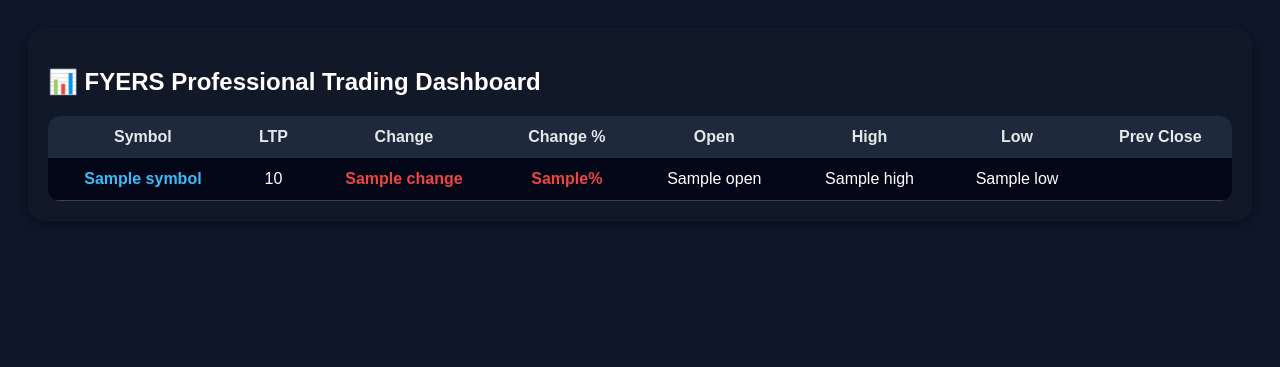
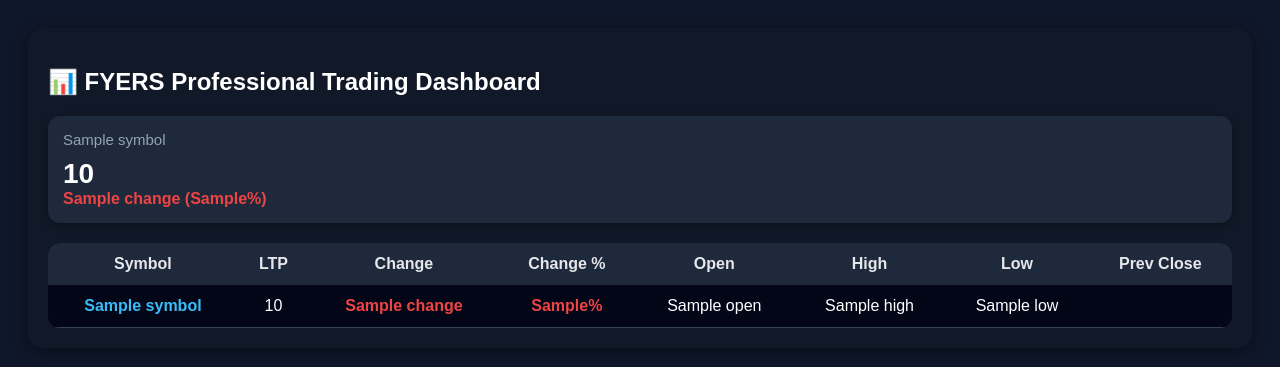
Before and after one commit to vkm10077/paradox, a Flask app: template templates/dashboard.html in a window 1280 px wide. Shown: the top 367 px of the page. Run offline with Flask 3, Linux system fonts and the light colour scheme; the template is opened without the code that fills it: most values are stand-ins (such as "Sample title", 1, 10 or a date in 2020).

Commit message:
Update dashboard.html

```diff
--- a/templates/dashboard.html
+++ b/templates/dashboard.html
@@ -63,6 +63,36 @@
 
 <div class="card">
     <h2>📊 FYERS Professional Trading Dashboard</h2>
+    <div style="display:flex;flex-wrap:wrap;gap:15px;margin:20px 0;">
+
+    {% for r in rows[:6] %}
+
+    <div style="
+        background:#1e293b;
+        border-radius:12px;
+        padding:15px;
+        min-width:180px;
+        flex:1;
+        box-shadow:0 3px 10px rgba(0,0,0,.3);
+    ">
+
+        <div style="font-size:15px;color:#94a3b8;">
+            {{ r.symbol }}
+        </div>
+
+        <div style="font-size:28px;font-weight:bold;margin-top:10px;">
+            {{ r.price }}
+        </div>
+
+        <div class="{% if r.change >= 0 %}green{% else %}red{% endif %}">
+            {{ r.change }} ({{ r.change_pct }}%)
+        </div>
+
+    </div>
+
+    {% endfor %}
+
+</div>
 
     <table>
         <tr>
```
